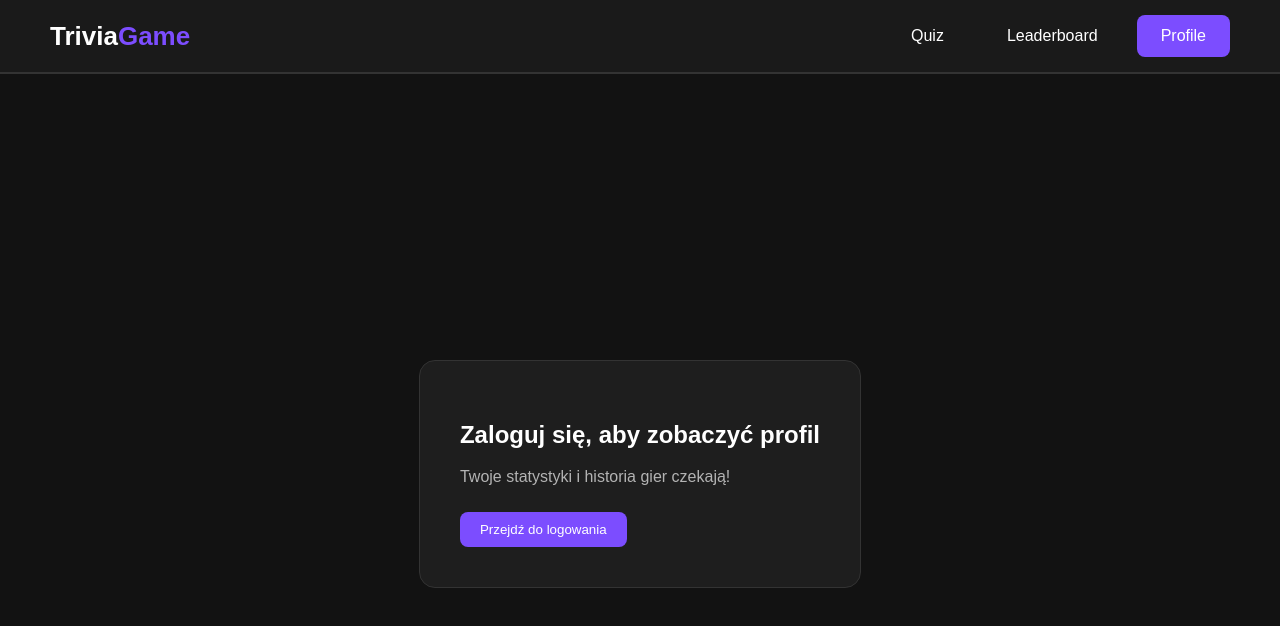
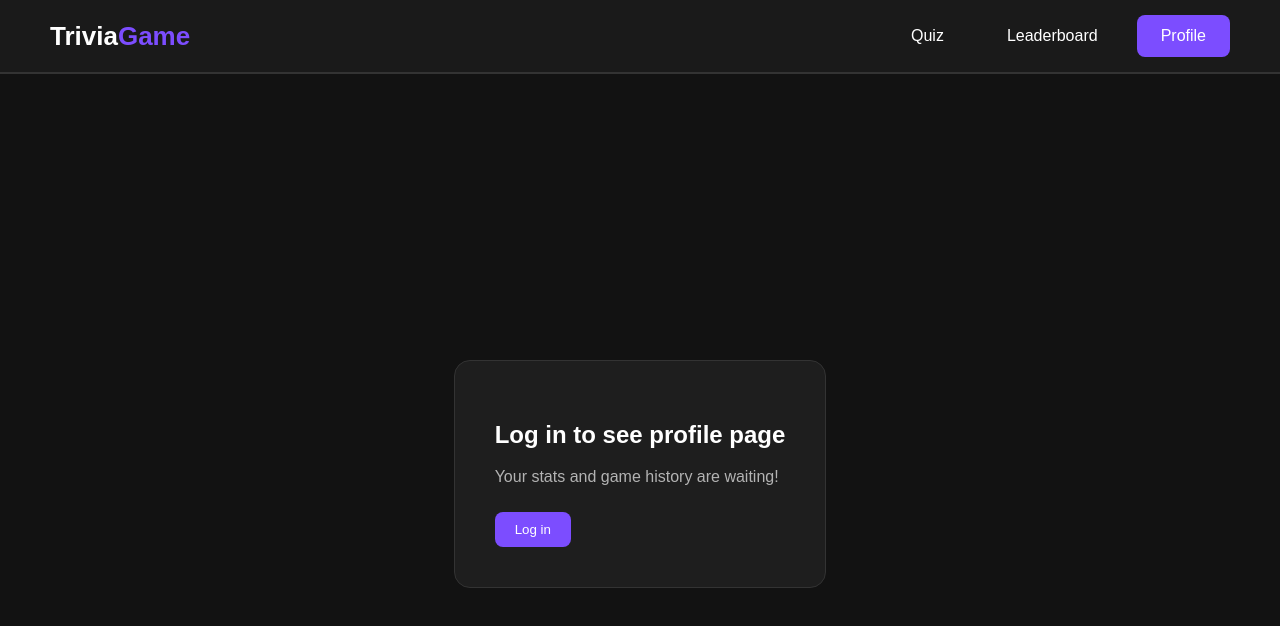
Before and after one commit to gmalanowski/Trivia-Game, a React app in the folder frontend/: page /profile in a window 1280 px wide. Shown: the top 626 px of the page. Built offline with nearby package versions, Linux system fonts and the light colour scheme; no server answers; the HTML template or start-up script is replaced by a standard one.

Commit message:
Fixed url

```diff
--- a/frontend/src/pages/LeaderboardPage.jsx
+++ b/frontend/src/pages/LeaderboardPage.jsx
@@ -5,7 +5,7 @@ export default function LeaderboardPage() {
   const [isLoading, setIsLoading] = useState(true);
   const [error, setError] = useState(null);
 
-  const BACKEND_URL = 'http://localhost:3000/api/v1/leaderboard';
+  const BACKEND_URL = `${import.meta.env.VITE_BACKEND_URL}/leaderboard` || 'http://localhost:3000/api/v1/leaderboard';
 
   useEffect(() => {
     const loadLeaderboard = async () => {
--- a/frontend/src/pages/LoginPage.jsx
+++ b/frontend/src/pages/LoginPage.jsx
@@ -25,7 +25,7 @@ export default function LoginPage() {
     setError('');
 
     try {
-      const response = await fetch('http://localhost:3000/api/v1/auth/login', {
+      const response = await fetch(`${import.meta.env.VITE_BACKEND_URL}/auth/login` || 'http://localhost:3000/api/v1/auth/login', {
         method: 'POST',
         headers: { 'Content-Type': 'application/json' },
         body: JSON.stringify({
--- a/frontend/src/pages/ProfilePage.jsx
+++ b/frontend/src/pages/ProfilePage.jsx
@@ -26,7 +26,7 @@ export default function ProfilePage() {
 
     const fetchProfile = async () => {
       try {
-        const response = await fetch(`http://localhost:3000/api/v1/users/${storedUsername}`, {
+        const response = await fetch(`${import.meta.env.VITE_BACKEND_URL}/users/${storedUsername}` || `http://localhost:3000/api/v1/users/${storedUsername}`, {
           headers: {
             'Authorization': `Bearer ${token}`
           }
@@ -53,13 +53,13 @@ export default function ProfilePage() {
     return (
       <div style={centerStyle(theme)}>
         <div style={{ backgroundColor: theme.cardBg, padding: '40px', borderRadius: '16px', border: `1px solid ${theme.border}` }}>
-          <h2>Zaloguj się, aby zobaczyć profil</h2>
-          <p style={{ color: theme.textSec }}>Twoje statystyki i historia gier czekają!</p>
+          <h2>Log in to see profile page</h2>
+          <p style={{ color: theme.textSec }}>Your stats and game history are waiting!</p>
           <button
             onClick={() => window.location.href = '/login'} // Tymczasowe przekierowanie
             style={{ backgroundColor: theme.accent, color: 'white', border: 'none', padding: '10px 20px', borderRadius: '8px', cursor: 'pointer', marginTop: '10px' }}
           >
-            Przejdź do logowania
+            Log in
           </button>
         </div>
       </div>
@@ -76,7 +76,7 @@ export default function ProfilePage() {
         {/* HEADER */}
         <div style={{ display: 'flex', alignItems: 'center', gap: '25px', backgroundColor: theme.cardBg, padding: '30px', borderRadius: '16px', border: `1px solid ${theme.border}` }}>
           <div style={{ width: '80px', height: '80px', borderRadius: '50%', backgroundColor: 'rgba(124, 77, 255, 0.2)', border: `2px solid ${theme.accent}`, display: 'flex', justifyContent: 'center', alignItems: 'center', fontSize: '28px', color: theme.accent }}>
-            {user.avatarUrl ? <img src={`http://localhost:3000/static/${user.avatarUrl}`} alt="Avatar" style={{ width: '100%', borderRadius: '50%' }} /> : user.username[0].toUpperCase()}
+            {user.avatarUrl ? <img src={`${import.meta.env.VITE_BACKEND_URL}/static/${user.avatarUrl}` || `http://localhost:3000/static/${user.avatarUrl}`} alt="Avatar" style={{ width: '100%', borderRadius: '50%' }} /> : user.username[0].toUpperCase()}
           </div>
           <div>
             <h1 style={{ margin: 0 }}>{user.username}</h1>
```
